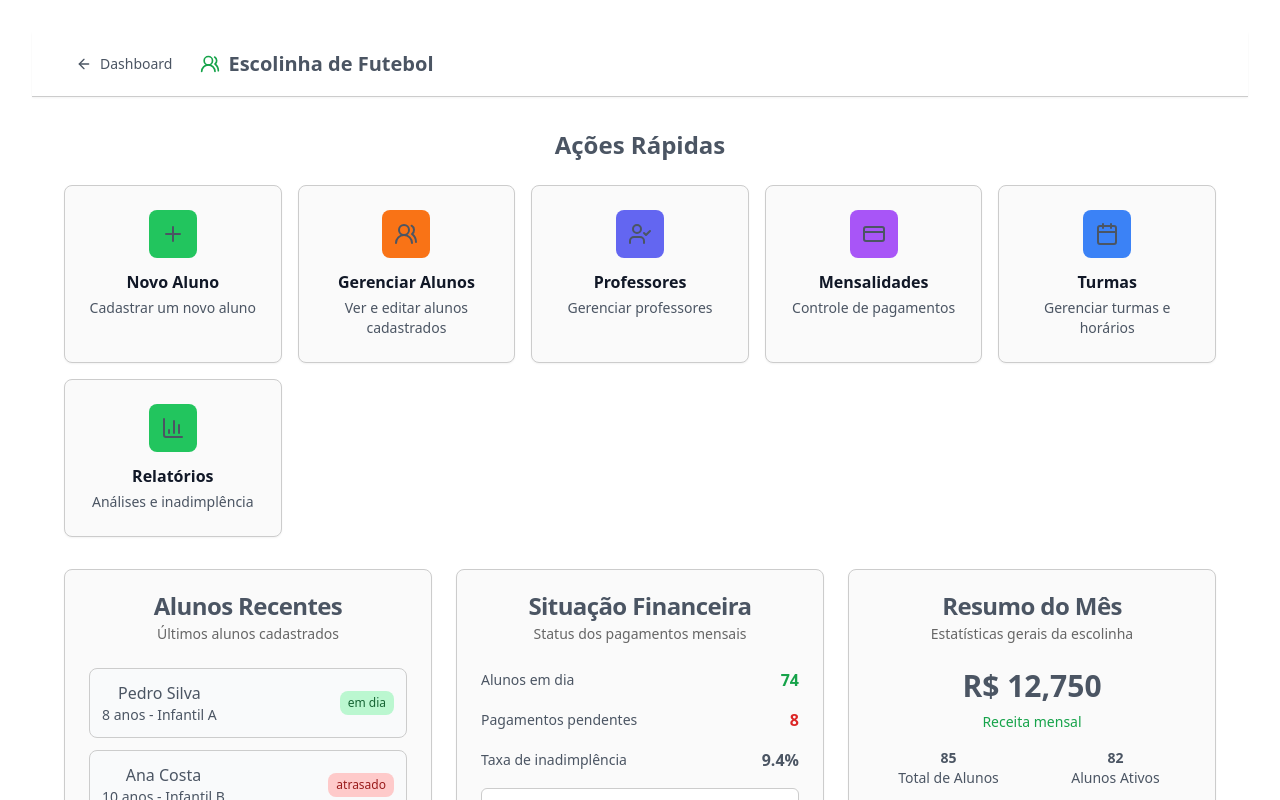
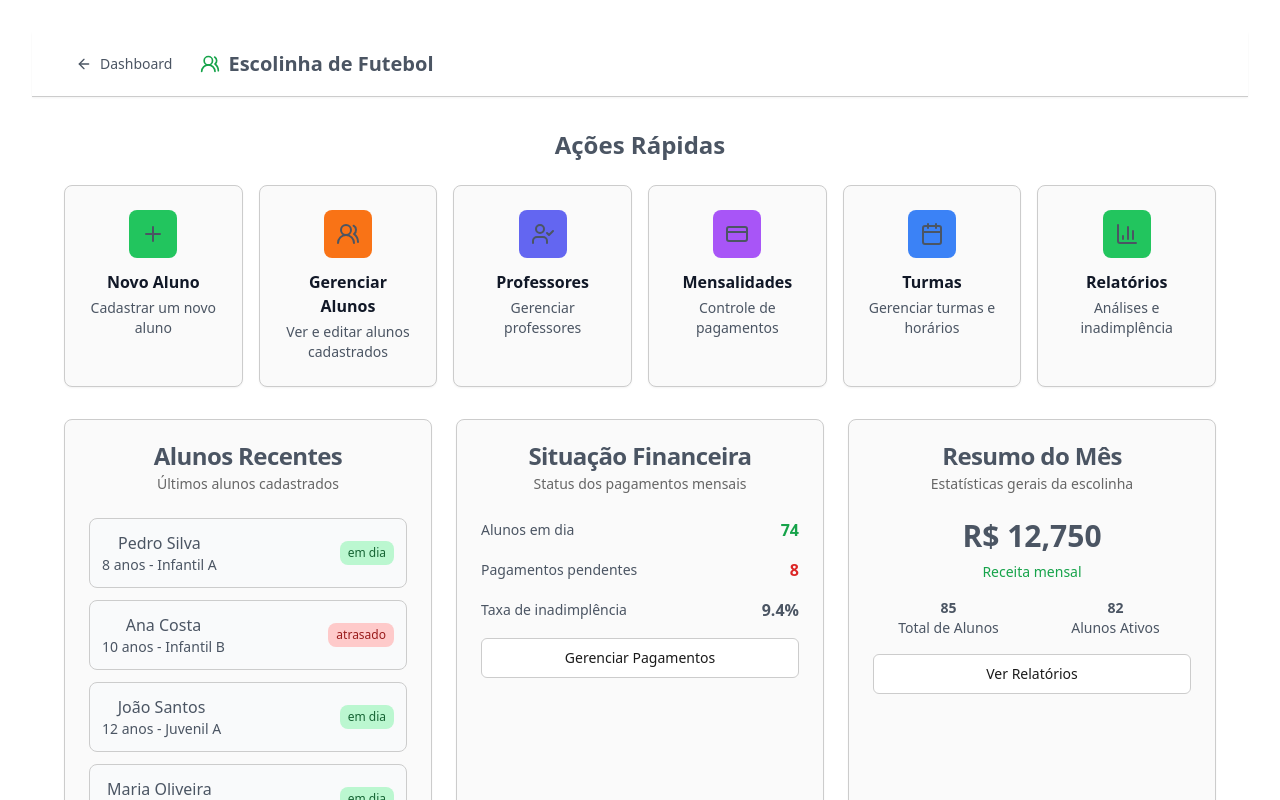
Before and after one commit to GuilhermePeritto/campo-e-gole, a React (Vite) app: page /escolinha in a window 1280 px wide. Shown: the top 800 px of the page. Built offline with nearby package versions, Linux system fonts and the light colour scheme.

Commit message:
feat: Update quick actions layout to accommodate additional actions

```diff
--- a/src/pages/School.tsx
+++ b/src/pages/School.tsx
@@ -1,7 +1,7 @@
 
 import { Button } from '@/components/ui/button';
 import { Card, CardContent, CardDescription, CardHeader, CardTitle } from '@/components/ui/card';
-import { ArrowLeft, BarChart3, Calendar, CreditCard, Plus, Users2, UserCheck } from 'lucide-react';
+import { ArrowLeft, BarChart3, Calendar, CreditCard, Plus, UserCheck, Users2 } from 'lucide-react';
 import { useNavigate } from 'react-router-dom';
 
 const School = () => {
@@ -93,7 +93,7 @@
         {/* Quick Actions */}
         <div className="mb-8">
           <h2 className="text-2xl font-bold text-gray-600 dark:text-gray-300 mb-6">Ações Rápidas</h2>
-          <div className="grid grid-cols-1 md:grid-cols-2 lg:grid-cols-5 gap-4">
+          <div className="grid grid-cols-1 md:grid-cols-2 lg:grid-cols-6 gap-4">
             {quickActions.map((action, index) => {
               const IconComponent = action.icon;
               return (
```
